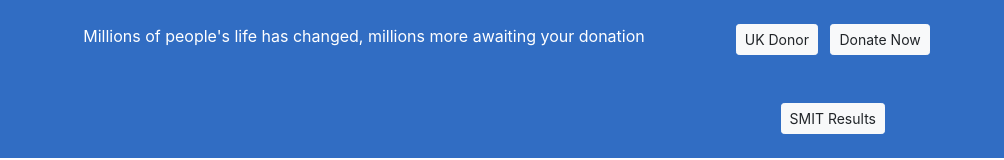
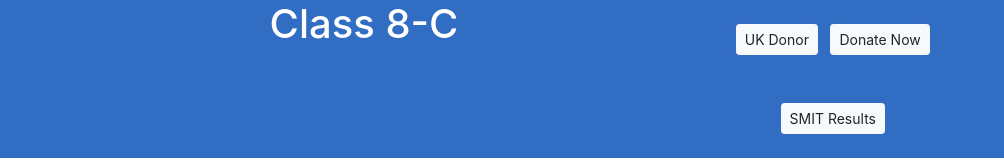
Before and after one commit to MArslan88/SaylaniWebProj, a plain HTML site: page index.html in a window 1280 px wide. Shown: the top 160 px of the page, 276-1280 px from the left. Drawn offline with nearby package versions, Linux system fonts and the light colour scheme.

Commit message:
new update

```diff
--- a/index.html
+++ b/index.html
@@ -25,9 +25,10 @@
                 </div>
                 <!-- column-2 -->
                 <div class="col-6 text-center">
-                    <p class="text-white my-4">Millions of people's life has changed, millions more awaiting your
+                    <!-- <p class="text-white my-4">Millions of people's life has changed, millions more awaiting your
                         donation
-                    </p>
+                    </p> -->
+                    <h1 class="text-white">Class 8-C</h1>
                 </div>
                 <!-- column-3 -->
                 <div class="col w-25 text-center">
@@ -241,6 +242,7 @@
 
 
 
+
     <script src="https://code.jquery.com/jquery-3.5.1.slim.min.js"
         integrity="sha384-DfXdz2htPH0lsSSs5nCTpuj/zy4C+OGpamoFVy38MVBnE+IbbVYUew+OrCXaRkfj"
         crossorigin="anonymous"></script>
```
